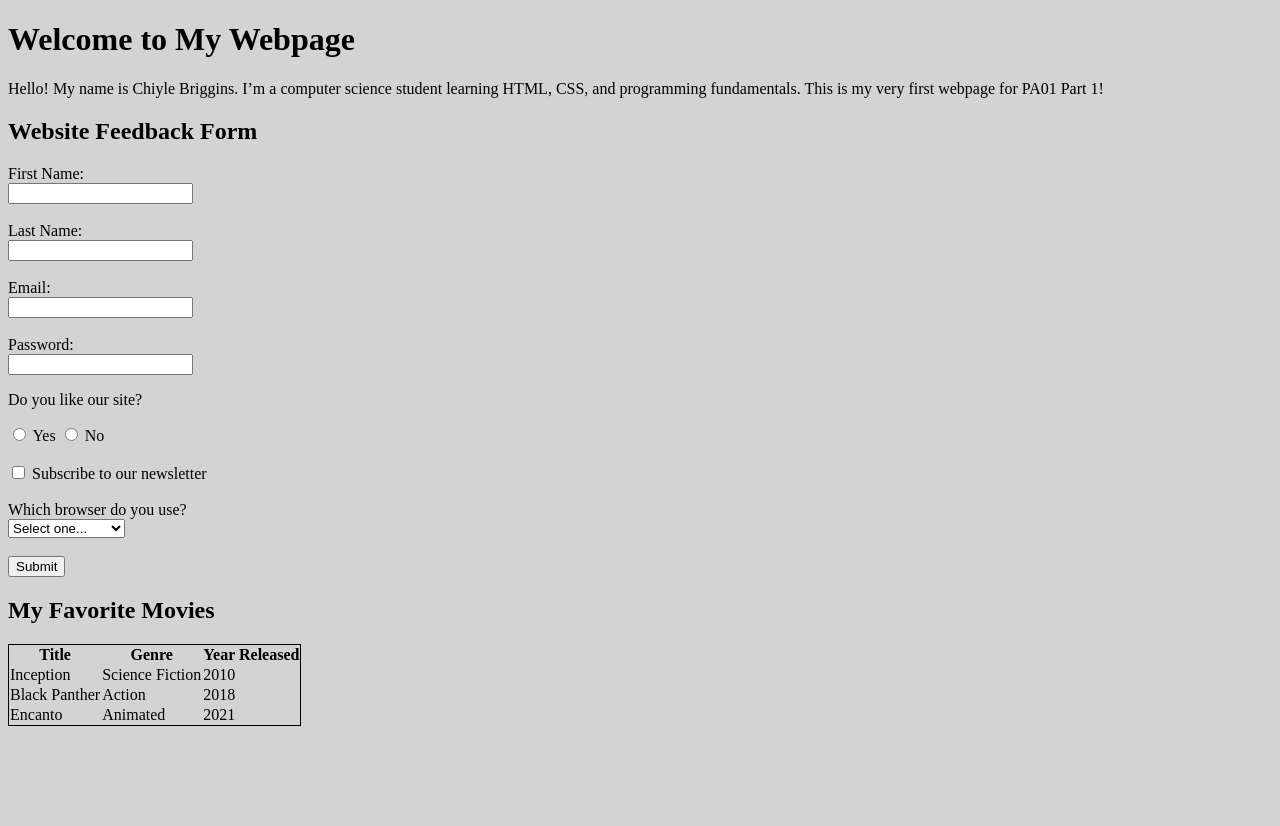
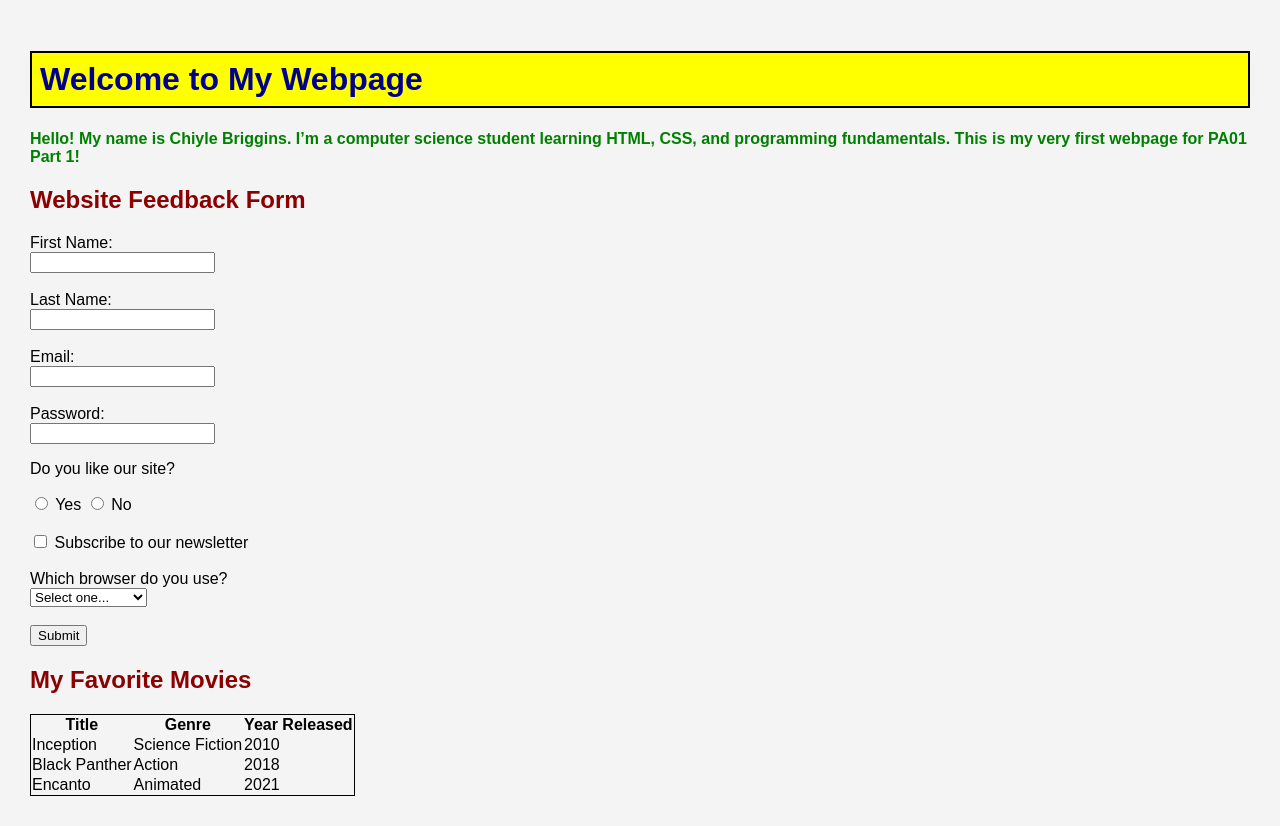
Before and after one commit to Chiyle88/PA01-HTML-Skeleton, a plain HTML site: page index.html in a window 1280 px wide. Before the commit the page ends 800 px from the top, so only its background shows below. Drawn offline with Linux system fonts and the light colour scheme.

Commit message:
Added CSS selectors (type, class, ID) and styling rules

```diff
--- a/index.html
+++ b/index.html
@@ -7,8 +7,8 @@
   <link rel="stylesheet" href="styles.css">
 </head>
 <body>
-  <h1>Welcome to My Webpage</h1>
-  <p>Hello! My name is Chiyle Briggins. I’m a computer science student learning HTML, CSS, and programming fundamentals.
+  <h1 id="special">Welcome to My Webpage</h1>
+  <p class="highlight">Hello! My name is Chiyle Briggins. I’m a computer science student learning HTML, CSS, and programming fundamentals.
   This is my very first webpage for PA01 Part 1!</p>
   <!-- === Feedback Form Section === -->
 <h2>Website Feedback Form</h2>
--- a/styles.css
+++ b/styles.css
@@ -1,3 +1,31 @@
 body {
     background-color: lightgray;
   }
+  /* === Type Selectors === */
+body {
+  font-family: Arial, Helvetica, sans-serif;
+  background-color: #f4f4f4;
+  margin: 20px;
+  padding: 10px;
+}
+
+h1 {
+  color: darkblue;
+}
+
+h2 {
+  color: darkred;
+}
+
+/* === Class Selector === */
+.highlight {
+  color: green;
+  font-weight: bold;
+}
+
+/* === ID Selector === */
+#special {
+  background-color: yellow;
+  padding: 8px;
+  border: 2px solid black;
+}
```
